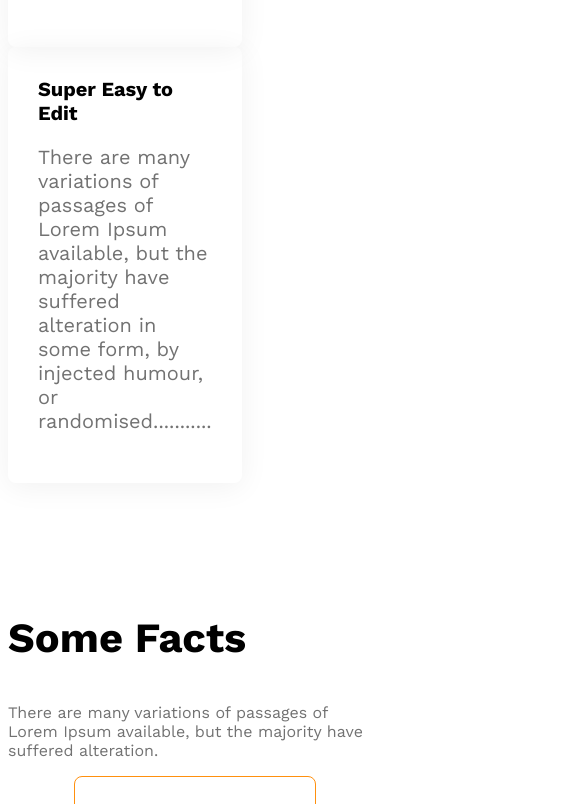
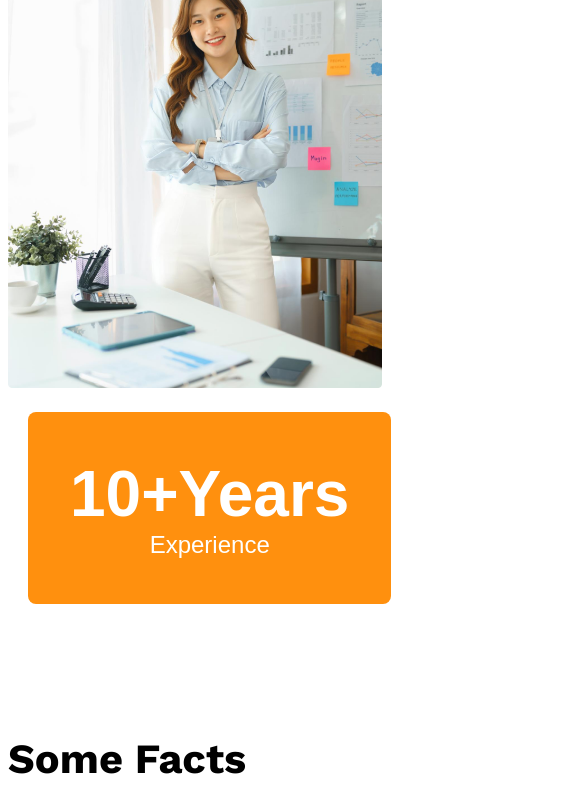
Before and after one commit to Enansyed/G3-architects-website, a plain HTML site: page index.html in a window 390 px wide. Shown: the part 4743-5547 px from the top of the page, 585 px wide, since content can reach past the window. Drawn offline with nearby package versions, Linux system fonts and the light colour scheme.

Commit message:
added features section and made responsive

```diff
--- a/index.html
+++ b/index.html
@@ -77,7 +77,7 @@
                     majority have suffered alteration in some form, by injected humour, or randomised...........</p>
             </div>
             </div>
-            <div>
+            <div class="features-architect">
                 <img src="images/architect (1).png" alt="">
                 <button id="experience-badge" class="btn-primary">
                     <span id="experience-year">10+Years</span>
--- a/styles/G3-architects.css
+++ b/styles/G3-architects.css
@@ -116,6 +116,7 @@
       border-left: 5px solid #FF900E;
       padding-left: 21px;
     }
+
     .feature-card{
       padding: 30px;
       box-shadow: 0 4px 30px 0 rgba(0, 0, 0, 0.06);
@@ -127,6 +128,20 @@
       font-size: 1.25rem;
       margin-top: 0px;
       margin-bottom: 0px;
+    }
+    #experience-badge{
+      padding: 45px 42px;
+      font-size: 1.5rem;
+      font-weight: 500;
+      margin-left: -100px;
+      margin-top: -100px;
+    }
+    #experience-year{
+      font-size: 4rem;
+      font-weight: 700;
+    }
+    .features-architect img{
+      width: 100%;
     }
     /* some fact related styles */
         .facts-container{
@@ -173,6 +188,7 @@
   @media screen and (max-width: 576px) {
     .navbar,
     .nav-links,
+    .features,
     .teams{
       flex-direction: column;
     }
@@ -182,6 +198,10 @@
     {
       display: grid;
       grid-template-columns: 1fr;
+    }
+    #experience-badge{
+      margin-top: 20px;
+      margin-left: 20px;
     }
     .facts-container,
     .sponsor-companies
```
